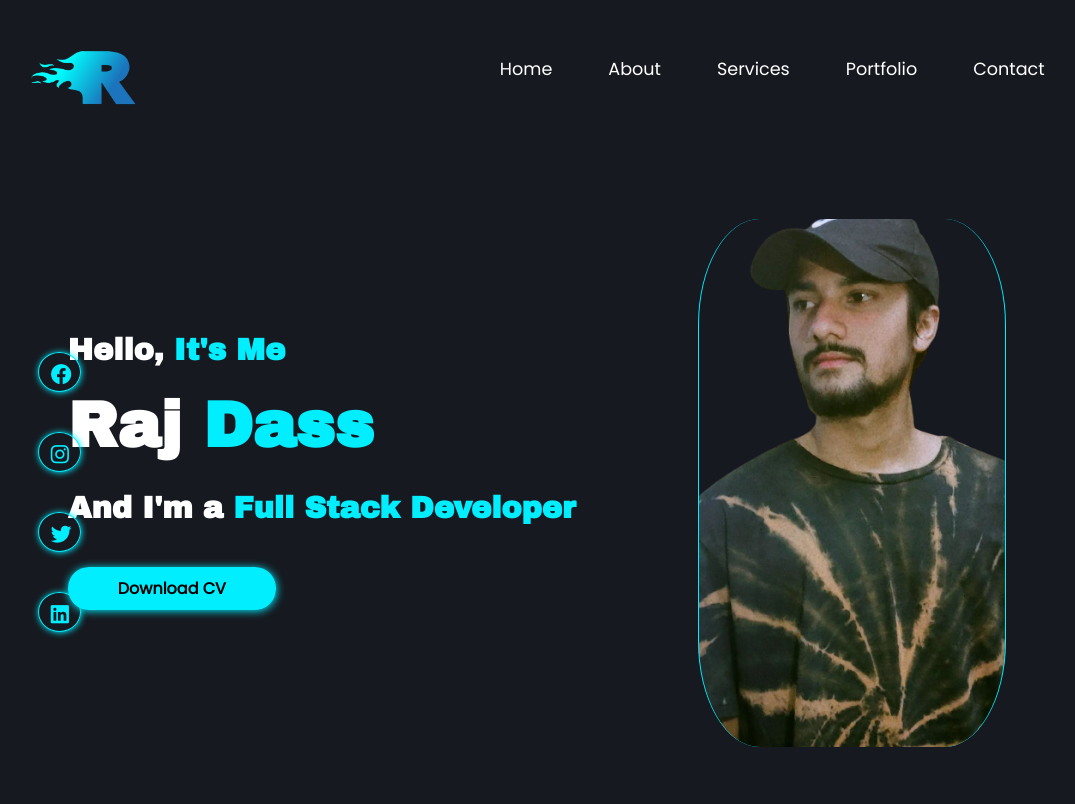
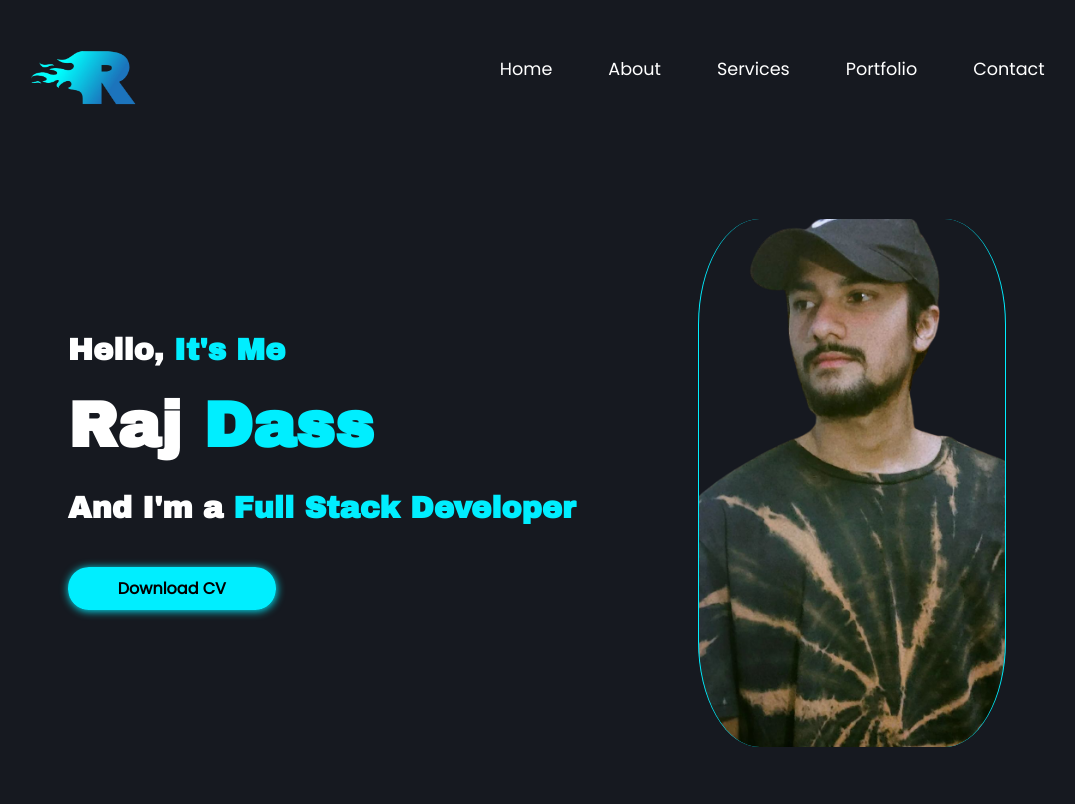
Before and after one commit to RajDass/RajDass, a plain HTML site: page index.html in a window 1280 px wide. Shown: the top 804 px of the page, without its empty margins (103-1178 px from the left). Drawn offline with nearby package versions, Linux system fonts and the light colour scheme.

Commit message:
i comment all-links class

```diff
--- a/index.html
+++ b/index.html
@@ -71,12 +71,12 @@
                 <h2>Hello, <span>It's Me</span></h2>
                 <h1>Raj <span>Dass</span></h1>
                 <h2>And I'm a <span>Full Stack Developer</span></h2>
-                <div class="all-links">
+                <!-- <div class="all-links">
                     <a href="https://www.facebook.com/"><i class="fa-brands fa-facebook"></i></a>
                     <a href="https://www.instagram.com/"><i class="fa-brands fa-instagram"></i></a>
                     <a href="https://twitter.com/"><i class="fa-brands fa-twitter"></i></a>
                     <a href="https://www.linkedin.com/"><i class="fa-brands fa-linkedin"></i></a>
-                </div>
+                </div> -->
 
             </div>
 
```
